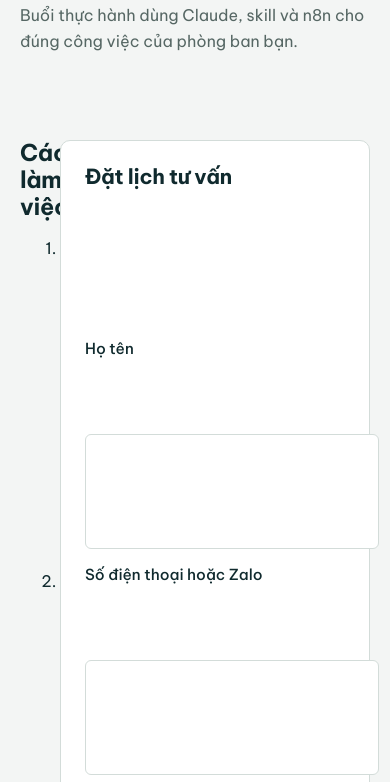
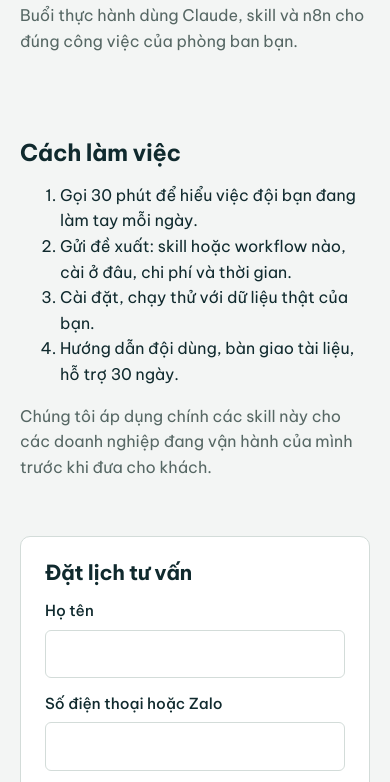
Before and after one commit to ngocnd84/Skills.vn, an Astro site: page /dich-vu in a window 390 px wide. Shown: the part 894-1676 px from the top of the page. Built offline with nearby package versions, Linux system fonts and the light colour scheme; Astro itself is replaced by a stand-in of ours.

Commit message:
Sửa bố cục điện thoại: form trang Dịch vụ, dòng skill, khung QR khi sai mã đơn
- Trang Dịch vụ: bỏ style inline đè quy tắc 1 cột, form không còn kẹp cạnh danh sách.
- Dòng skill dưới 600px: mô tả chiếm hết bề ngang, nhãn an toàn và nút chép xuống cùng một hàng.
- [hidden] luôn ẩn: khung QR không còn hiện cùng thông báo không tìm thấy đơn.

Co-Authored-By: Claude Opus 5.5 <noreply@anthropic.com>
Claude-Session: https://claude.ai/code/session_01Ey9KPhjS8oc6C62pKVzLxr

```diff
--- a/src/pages/dich-vu.astro
+++ b/src/pages/dich-vu.astro
@@ -21,7 +21,7 @@ const serviceLd = products.services.map((x) => ({ '@context': 'https://schema.or
     </div>
   </section>
   <section class="wrap section" id="lien-he" style="padding-top:8px">
-    <div class="detail" style="grid-template-columns:minmax(0,1fr) minmax(0,460px)">
+    <div class="detail detail-form">
       <div class="measure">
         <h2>Cách làm việc</h2>
         <ol>
--- a/src/styles/global.css
+++ b/src/styles/global.css
@@ -85,6 +85,8 @@ code, pre { font-family: var(--mono); font-size: 0.875rem; }
 .chip[aria-current="page"] { background: var(--ink); border-color: var(--ink); color: #fff; }
 .result-meta { margin: 20px 0 0; font-size: 0.95rem; color: var(--muted); }
 
+[hidden] { display: none !important; }
+
 /* Library rows */
 .rows { list-style: none; margin: 8px 0 0; padding: 0; background: var(--surface); border: 1px solid var(--line); border-radius: var(--radius-m); }
 .row { display: grid; grid-template-columns: minmax(0, 1fr) 180px 128px auto; gap: 20px; align-items: center; padding: 18px 20px; border-top: 1px solid var(--line); }
@@ -103,6 +105,11 @@ code, pre { font-family: var(--mono); font-size: 0.875rem; }
   .row { grid-template-columns: minmax(0, 1fr) auto; }
   .row-platforms { display: none; }
   .row-action { grid-column: 1 / -1; justify-self: start; }
+}
+@media (max-width: 600px) {
+  .row { grid-template-columns: auto minmax(0, 1fr); gap: 12px 14px; padding: 16px; }
+  .row > div:first-child { grid-column: 1 / -1; }
+  .row-action { grid-column: auto; justify-self: end; }
 }
 
 /* Safety stamp: the one bold device on the site */
@@ -143,7 +150,8 @@ code, pre { font-family: var(--mono); font-size: 0.875rem; }
 /* Detail page */
 .crumbs { font-size: 0.9rem; margin: 28px 0 8px; color: var(--muted); }
 .crumbs a { color: var(--muted); }
-.detail { display: grid; grid-template-columns: minmax(0, 1fr) 300px; gap: 40px; padding-bottom: 64px; }
+.detail { display: grid; grid-template-columns: minmax(0, 1fr) 300px; gap: 40px; padding-bottom: 64px; align-items: start; }
+.detail-form { grid-template-columns: minmax(0, 1fr) minmax(0, 460px); }
 .detail aside { background: var(--surface); border: 1px solid var(--line); border-radius: var(--radius-m); padding: 20px; align-self: start; }
 .facts { margin: 0; display: grid; grid-template-columns: auto 1fr; gap: 8px 14px; font-size: 0.92rem; }
 .facts dt { color: var(--muted); }
@@ -169,7 +177,7 @@ code, pre { font-family: var(--mono); font-size: 0.875rem; }
 @media (max-width: 760px) { .pack { grid-template-columns: 1fr; gap: 8px; } }
 
 /* Forms & dialog */
-.form { display: grid; gap: 14px; }
+.form { display: grid; gap: 14px; align-content: start; }
 .form label { display: grid; gap: 6px; font-weight: 500; font-size: 0.95rem; }
 .form input, .form textarea, .form select { font: inherit; padding: 11px 12px; border: 1px solid var(--line); border-radius: var(--radius-s); background: var(--surface); color: var(--ink); }
 .form input:focus, .form textarea:focus, .form select:focus { border-color: var(--ink); outline: none; box-shadow: 0 0 0 3px rgba(240, 180, 41, 0.45); }
```
